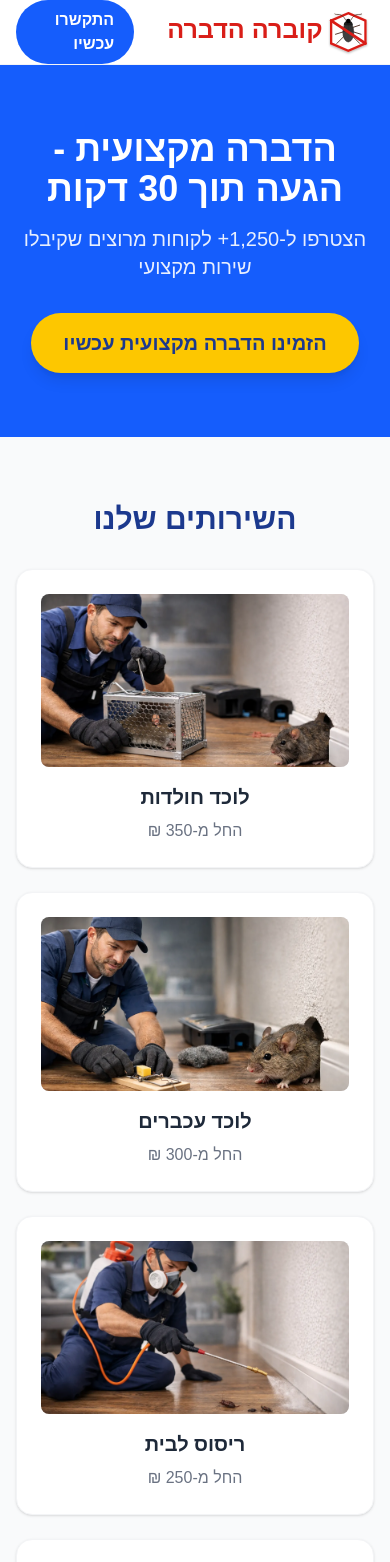
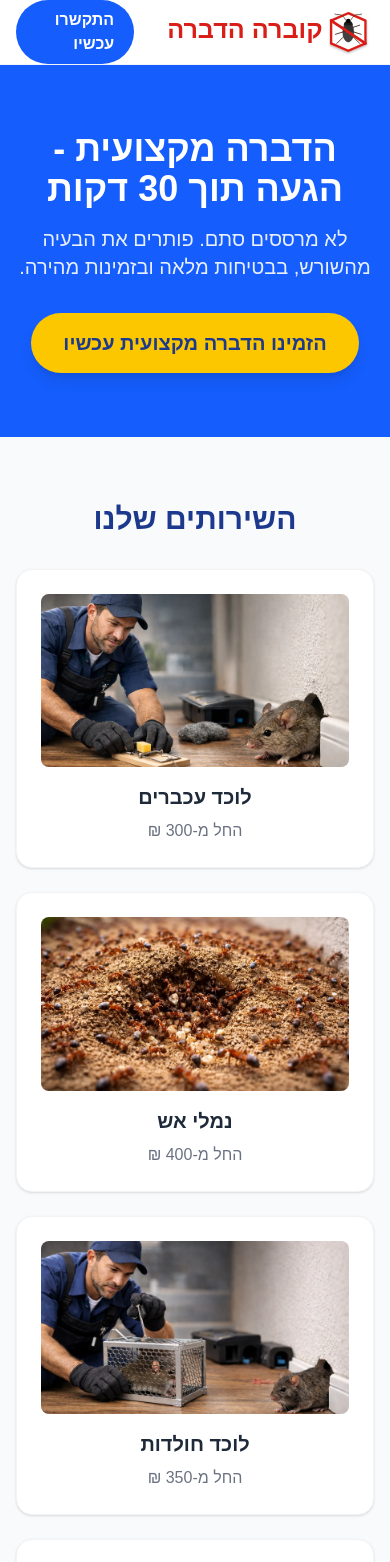
Before and after one commit to baraks9/cobra1coil, a Next.js app: page / in a window 390 px wide. Shown: the top 1562 px of the page. Built offline with nearby package versions, Linux system fonts and the light colour scheme.

Commit message:
Checkpoint: Header UI improvements, Hero text update, and Service data refinement

```diff
--- a/src/app/[service]/[city]/page.tsx
+++ b/src/app/[service]/[city]/page.tsx
@@ -351,17 +351,17 @@ export default async function ServiceCityPage({ params }: PageProps) {
       />
 
       <div className="max-w-4xl mx-auto px-4 py-12">
-        {featuredPest && featuredPest.imageUrl ? (
+        {(featuredPest?.imageUrl || service.url) ? (
           <div className="relative w-full h-64 md:h-96 mb-8 rounded-2xl overflow-hidden shadow-lg border border-gray-200">
             <Image
-              src={featuredPest.imageUrl}
+              src={featuredPest?.imageUrl || service.url || ''}
               alt={`זיהוי ${service.name} ב${city.name} - תמונה להמחשה`}
               fill
               className="object-cover"
               priority
             />
             <div className="absolute bottom-0 right-0 bg-black/50 text-white px-4 py-1 text-sm backdrop-blur-sm">
-              תמונה להמחשה: {featuredPest.name}
+              תמונה להמחשה: {featuredPest?.name || service.name}
             </div>
           </div>
         ) : null}
--- a/src/components/Header.tsx
+++ b/src/components/Header.tsx
@@ -22,12 +22,12 @@ export default function Header() {
             </Link>
           </div>
 
-          <nav className="hidden md:flex space-x-8 space-x-reverse">
+          <nav className="hidden md:flex items-center justify-center gap-8 px-4">
             {services.map((service) => (
               <Link
                 key={service.id}
                 href={`/${service.slug}`}
-                className="text-gray-600 hover:text-blue-600 font-medium transition-colors"
+                className="text-gray-600 hover:text-blue-600 font-medium transition-colors whitespace-nowrap"
               >
                 {service.name}
               </Link>
--- a/src/components/HeroSection.tsx
+++ b/src/components/HeroSection.tsx
@@ -72,7 +72,7 @@ export default function HeroSection({
           )}
         </h1>
         <p className="text-xl mb-8 opacity-90">
-          {subtitle || `הצטרפו ל-${conversionCount.toLocaleString()}+ לקוחות מרוצים שקיבלו שירות מקצועי`}
+          {subtitle || "לא מרססים סתם. פותרים את הבעיה מהשורש, בבטיחות מלאה ובזמינות מהירה."}
         </p>
         <button className="bg-yellow-400 text-blue-900 font-bold py-4 px-8 rounded-full text-xl hover:bg-yellow-300 transition-colors shadow-lg">
           הזמינו {serviceName} עכשיו
--- a/src/data/services.json
+++ b/src/data/services.json
@@ -1,4 +1,42 @@
 [
+  {
+    "id": "mouse-catcher",
+    "slug": "lochad-akbarim",
+    "name": "לוכד עכברים",
+    "avgPrice": "300-600",
+    "urgency": "high",
+    "url": "/services/mouse-catcher.webp",
+    "icon": "🐭",
+    "description": "לכידה מהירה והומנית של עכברים בתוך הבית, בדגש על המטבח, ארונות המזון וחללים קטנים.",
+    "preparation": [
+      "יש לפנות חפצים מהרצפה בתוך ארונות המטבח ומתחת לכיור.",
+      "מומלץ לסגור מזון פתוח (קטניות, פסטה) בתוך קופסאות פלסטיק קשיחות.",
+      "יש לשים לב לגללים קטנים (בגודל אורז) ולסמן את המיקומים ללוכד."
+    ],
+    "wikidata": "https://www.wikidata.org/wiki/Q83310",
+    "warranty": "3 חודשים על חזרת מכרסמים",
+    "safety": "שימוש במלכודות דבק או קפיץ בטוחות ללא רעלים באוויר",
+    "duration": "30-50 דקות"
+  },
+  {
+    "id": "fire-ants",
+    "slug": "namlei-esh",
+    "name": "נמלי אש",
+    "avgPrice": "400-800",
+    "urgency": "high",
+    "url": "/services/fire-ants.webp",
+    "icon": "🐜",
+    "description": "טיפול ממוקד לחיסול קני נמלי אש עוקצות בחצר, בגינה ובתוך הבית, כולל שימוש בגרגירים ופיתיונות ייעודיים.",
+    "preparation": [
+      "יש להשקות את הגינה יום לפני ההדברה (נמלי אש פעילות יותר בסביבה לחה).",
+      "אין לבצע ריסוס עצמי בשבוע שלפני הטיפול כדי לא לפגוע ביעילות הפיתיונות.",
+      "מומלץ לסמן מוקדי עקיצות ידועים בחצר (ליד בריכות, דשא, עצי פרי)."
+    ],
+    "wikidata": "https://www.wikidata.org/wiki/Q1075697",
+    "warranty": "3-6 חודשים",
+    "safety": "פיתיונות ג'ל וגרגירים בטוחים לסביבת הבית ולחיות מחמד",
+    "duration": "30-50 דקות"
+  },
   {
     "id": "rat-catcher",
     "slug": "lochad-chuldot",
@@ -17,25 +55,6 @@
     "warranty": "3 חודשים על חזרת מכרסמים",
     "safety": "שימוש במלכודות הומניות ופיתיונות בטוחים בתיבות האכלה",
     "duration": "45-60 דקות"
-  },
-  {
-    "id": "mouse-catcher",
-    "slug": "lochad-akbarim",
-    "name": "לוכד עכברים",
-    "avgPrice": "300-600",
-    "urgency": "high",
-    "url": "/services/mouse-catcher.webp",
-    "icon": "🐭",
-    "description": "לכידה מהירה והומנית של עכברים בתוך הבית, בדגש על המטבח, ארונות המזון וחללים קטנים.",
-    "preparation": [
-      "יש לפנות חפצים מהרצפה בתוך ארונות המטבח ומתחת לכיור.",
-      "מומלץ לסגור מזון פתוח (קטניות, פסטה) בתוך קופסאות פלסטיק קשיחות.",
-      "יש לשים לב לגללים קטנים (בגודל אורז) ולסמן את המיקומים ללוכד."
-    ],
-    "wikidata": "https://www.wikidata.org/wiki/Q83310",
-    "warranty": "3 חודשים על חזרת מכרסמים",
-    "safety": "שימוש במלכודות דבק או קפיץ בטוחות ללא רעלים באוויר",
-    "duration": "30-50 דקות"
   },
   {
     "id": "home-spraying",
@@ -58,25 +77,6 @@
     "duration": "20-40 דקות"
   },
   {
-    "id": "fire-ants",
-    "slug": "namlei-esh",
-    "name": "נמלי אש",
-    "avgPrice": "400-800",
-    "urgency": "high",
-    "url": "/services/fire-ants.webp",
-    "icon": "🐜",
-    "description": "טיפול ממוקד לחיסול קני נמלי אש עוקצות בחצר, בגינה ובתוך הבית, כולל שימוש בגרגירים ופיתיונות ייעודיים.",
-    "preparation": [
-      "יש להשקות את הגינה יום לפני ההדברה (נמלי אש פעילות יותר בסביבה לחה).",
-      "אין לבצע ריסוס עצמי בשבוע שלפני הטיפול כדי לא לפגוע ביעילות הפיתיונות.",
-      "מומלץ לסמן מוקדי עקיצות ידועים בחצר (ליד בריכות, דשא, עצי פרי)."
-    ],
-    "wikidata": "https://www.wikidata.org/wiki/Q1075697",
-    "warranty": "3-6 חודשים",
-    "safety": "פיתיונות ג'ל וגרגירים בטוחים לסביבת הבית ולחיות מחמד",
-    "duration": "30-50 דקות"
-  },
-  {
     "id": "bed-bugs",
     "slug": "pishpesh-hamita",
     "name": "פשפש המיטה",
@@ -84,6 +84,7 @@
     "urgency": "high",
     "url": "/services/bed-bugs.webp",
     "icon": "🛏️",
+    "description": "טיפול משולב בחום, קיטור ושאיבה לחיסול מוחלט של פשפש המיטה מכל חלקי החדר, כולל אחריות לשנה.",
     "preparation": [
       "יש לכבס את כל המצעים, הבגדים והווילונות בחדר ב-60 מעלות לפחות.",
       "יש לרוקן לחלוטין את ארגז המצעים ובסיס המיטה.",
@@ -102,6 +103,7 @@
     "urgency": "medium",
     "url": "/services/wasps.webp",
     "icon": "🐝",
+    "description": "הדברה וחיסול קני צרעות (גרמנית ומזרחית) בארגזי תריס, עליות גג ובחצרות, כולל פינוי הקן.",
     "preparation": [
       "יש לסגור חלונות בקרבת הקן.",
       "יש להרחיק ילדים וחיות מחמד מאזור הטיפול בזמן הפעולה.",
@@ -260,7 +262,7 @@
     "urgency": "medium",
     "url": "/services/fire-ants.webp",
     "icon": "🐜",
-    "description": "הדברה בטוחה לחדרי ילדים ומטבחים. אנו משתמשים בפיתיונות ג'ל ללא ריח המאפשרים טיפול ממוקד בנמלים ללא צורך בפינוי הבית.",
+    "description": "הדברה בטוחה לחדרי ילדים ומטבחים באמצעות פיתיונות ג'ל ללא ריח וללא צורך בפינוי הבית.",
     "preparation": [
       "אין צורך בפינוי ארונות או יציאה מהבית (בטיפול בג'ל).",
       "יש לנקות פירורי מזון ושאריות מתחת לשיש.",
@@ -279,7 +281,7 @@
     "urgency": "high",
     "url": "/services/german-roach.webp",
     "icon": "🪳",
-    "description": "ריסוס בטוח לבית נגד ג'וקים ותיקנים. חומרים ללא ריח המאפשרים חזרה מהירה לסלון, עם דגש על בטיחות מקסימלית לבעלי חיים.",
+    "description": "ריסוס בטוח לבית נגד ג'וקים ותיקנים באמצעות חומרים ללא ריח המאפשרים חזרה מהירה לשגרה.",
     "seoFocus": "ריסוס מונע ובורות ביוב",
     "preparation": [
       "יש להרים חפצים מהרצפה בקרבת הפנלים.",
```
